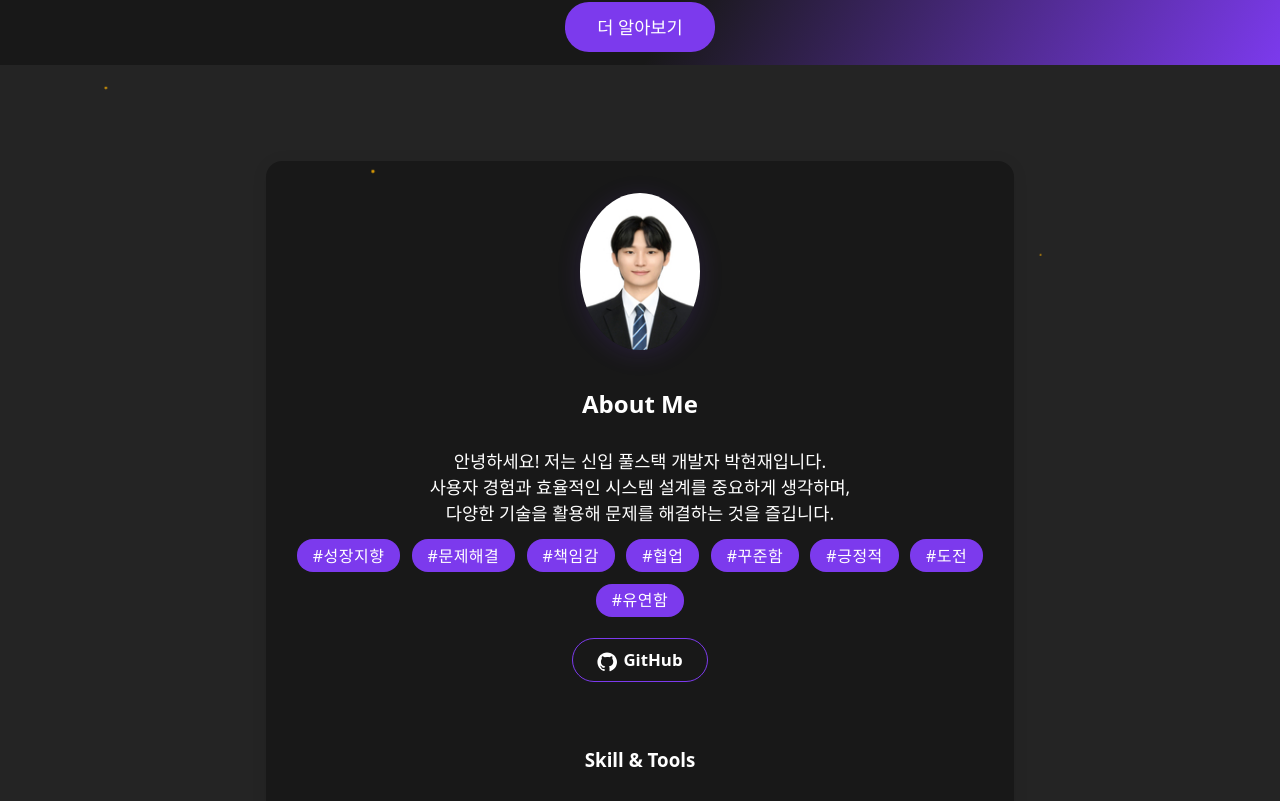
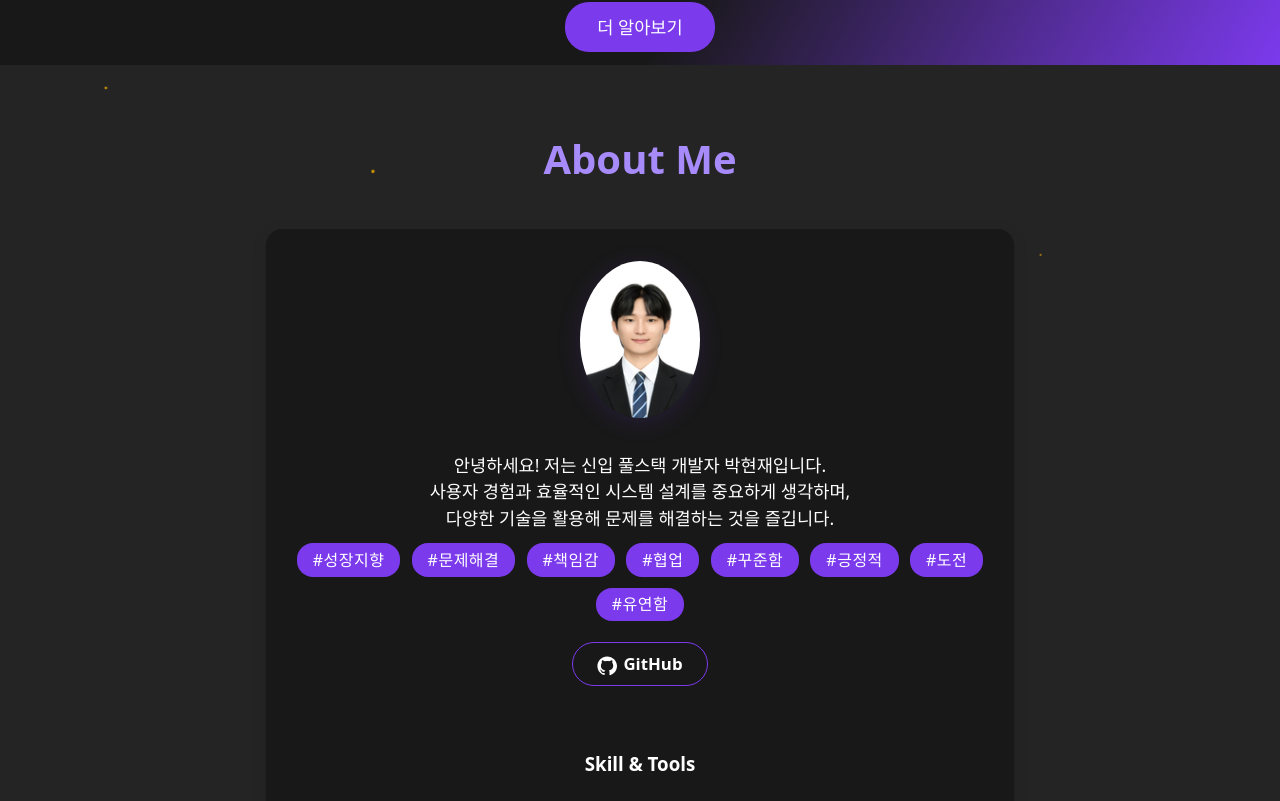
Before and after one commit to pnow7/portfolio, a React (Vite) app: page / in a window 1280 px wide. Shown: the part 479-1280 px from the top of the page. Built offline with nearby package versions, Linux system fonts and the light colour scheme.

Commit message:
fix: 불필요 css 제거(main-section)
Signed-off-by: 현재 <phyunjae7333@gmail.com>

```diff
--- a/src/App.css
+++ b/src/App.css
@@ -162,13 +162,6 @@ html, body {
   overflow-x: hidden;
 }
 
-.main-section {
-  width: 100%;
-  padding: 0;
-  margin: 0;
-  background: transparent;
-}
-
 section {
   margin-bottom: 4rem;
 }
@@ -298,11 +291,6 @@ section {
   color: #7c3aed;
 }
 
-.main-section {
-  /*min-height: 80vh;*/
-  padding: 2rem 0 3rem 0;
-  background: #242424;
-}
 .intro-section {
   max-width: 600px;
   margin: 0 auto;
--- a/src/pages/AboutPage.jsx
+++ b/src/pages/AboutPage.jsx
@@ -26,7 +26,8 @@ const backendSkills = [
 
 const AboutPage = ({ onlySection }) => (
 	onlySection ? (
-		<div className="main-section">
+		<div>
+			<h2 className="section-title">About Me</h2>
 			<section className="about-section about-section-style">
 				<div className="about-content-wrapper">
 					<img
@@ -34,7 +35,6 @@ const AboutPage = ({ onlySection }) => (
 						alt="3D Character"
 						className="about-profile-img"
 					/>
-					<h2 className="about-title">About Me</h2>
 					<p className="about-desc">
 						안녕하세요! 저는 <b>신입 풀스택 개발자 박현재</b>입니다.<br />
 						사용자 경험과 효율적인 시스템 설계를 중요하게 생각하며,<br />
@@ -86,7 +86,7 @@ const AboutPage = ({ onlySection }) => (
 	) : (
 		<>
 			<Header />
-			<main className="main-section">
+			<main>
 				<section className="about-section about-section-style">
 					<div className="about-content-wrapper">
 						<img
--- a/src/pages/HomePage.jsx
+++ b/src/pages/HomePage.jsx
@@ -5,7 +5,7 @@ import Footer from "../components/Footer";
 const HomePage = () => (
 	<>
 		<Header />
-		<main className="main-section">
+		<main>
 			<section className="intro-section">
 				<img
 					src="/vite.svg"
--- a/src/pages/ProjectsPage.jsx
+++ b/src/pages/ProjectsPage.jsx
@@ -21,7 +21,7 @@ const ProjectsPage = ({ onlySection }) => {
 
     return (
         onlySection ? (
-            <div className="main-section">
+            <div>
                 <section className="projects-section">
                     <h2 className="section-title">My Projects</h2>
                     <div className="projects-list">
@@ -41,7 +41,7 @@ const ProjectsPage = ({ onlySection }) => {
         ) : (
             <>
                 <Header />
-                <main className="main-section">
+                <main>
                     <section className="projects-section">
                         <h2 className="section-title">My Projects</h2>
                         <div className="projects-list">
```
